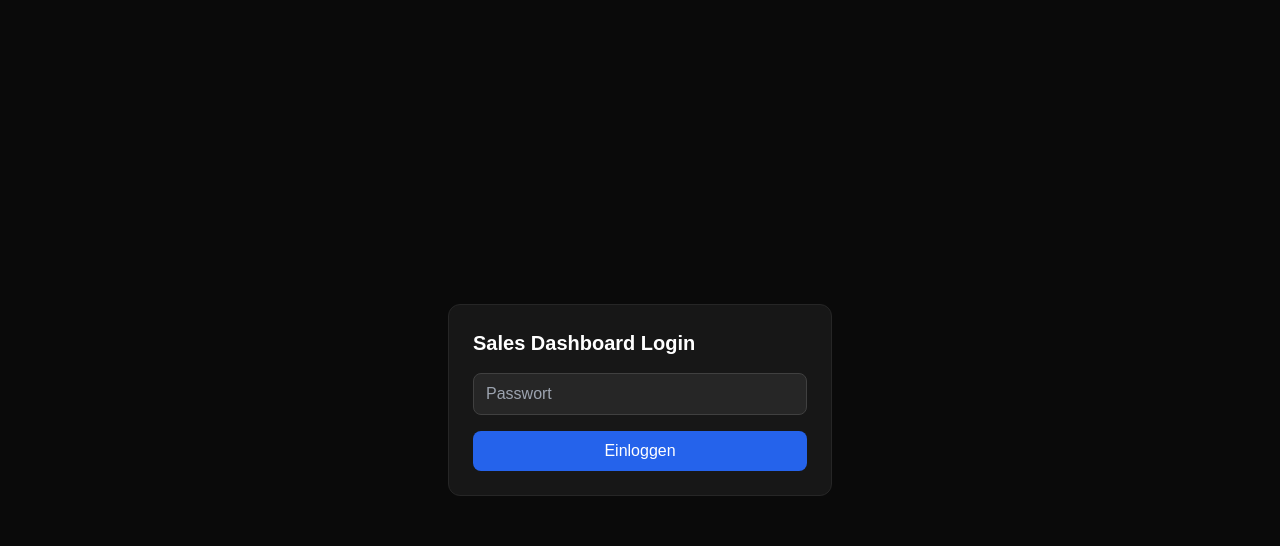
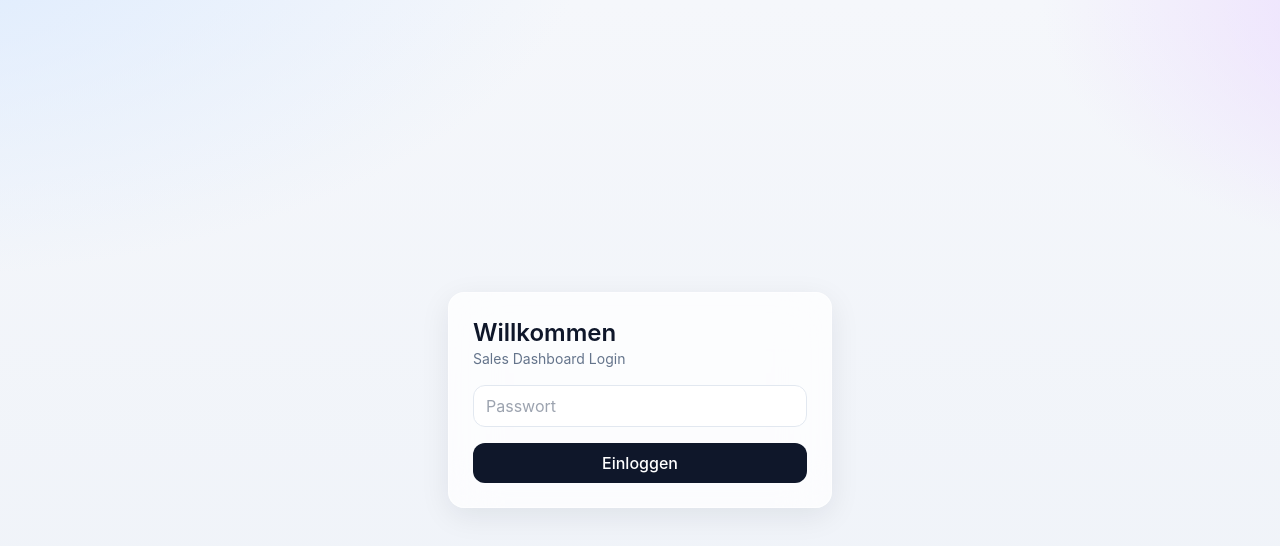
Before and after one commit to lukas-final/Sales-Dashboard-DPB, a Next.js app: page /login in a window 1280 px wide. Shown: the top 546 px of the page. Built offline with nearby package versions, Linux system fonts and the light colour scheme.

Commit message:
style: apply lighter apple-like glass UI shell and login

```diff
--- a/app/(protected)/layout.tsx
+++ b/app/(protected)/layout.tsx
@@ -8,15 +8,20 @@
   if (!pass || auth !== pass) redirect('/login')
 
   return (
-    <main className="min-h-screen bg-neutral-100 text-neutral-900">
-      <nav className="bg-white border-b border-neutral-200 px-4 py-3 flex gap-4 text-sm">
-        <Link href="/dashboard">Dashboard</Link>
-        <Link href="/data-entry">Dateneingabe</Link>
-        <Link href="/admin">Admin</Link>
-        <Link href="/entries">Einträge</Link>
-        <form action="/api/logout" method="post" className="ml-auto"><button>Logout</button></form>
+    <main className="apple-shell">
+      <nav className="apple-nav px-4 py-3">
+        <div className="max-w-6xl mx-auto flex items-center gap-2 md:gap-4 text-sm overflow-x-auto whitespace-nowrap">
+          <span className="font-semibold mr-2">Sales Dashboard</span>
+          <Link href="/dashboard" className="apple-btn-secondary py-1.5 px-3">Dashboard</Link>
+          <Link href="/data-entry" className="apple-btn-secondary py-1.5 px-3">Dateneingabe</Link>
+          <Link href="/entries" className="apple-btn-secondary py-1.5 px-3">Einträge</Link>
+          <Link href="/admin" className="apple-btn-secondary py-1.5 px-3">Admin</Link>
+          <form action="/api/logout" method="post" className="ml-auto">
+            <button className="apple-btn-primary py-1.5 px-3">Logout</button>
+          </form>
+        </div>
       </nav>
-      <div className="p-4">{children}</div>
+      <div className="max-w-6xl mx-auto p-4 md:p-6">{children}</div>
     </main>
   )
 }
--- a/app/globals.css
+++ b/app/globals.css
@@ -3,21 +3,59 @@
 @tailwind utilities;
 
 :root {
-  --background: #ffffff;
-  --foreground: #171717;
+  --bg-0: #f5f7fb;
+  --bg-1: #eef2f8;
+  --text: #0f172a;
+  --muted: #64748b;
+  --card: rgba(255, 255, 255, 0.72);
+  --border: rgba(255, 255, 255, 0.5);
 }
 
-@media (prefers-color-scheme: dark) {
-  :root {
-    --background: #0a0a0a;
-    --foreground: #ededed;
-  }
+* {
+  -webkit-tap-highlight-color: transparent;
 }
 
 body {
-  color: var(--foreground);
-  background: var(--background);
-  font-family: Arial, Helvetica, sans-serif;
+  color: var(--text);
+  background:
+    radial-gradient(1200px 600px at -10% -10%, #dbeafe 0%, transparent 60%),
+    radial-gradient(900px 500px at 120% 0%, #e9d5ff 0%, transparent 55%),
+    linear-gradient(180deg, var(--bg-0), var(--bg-1));
+  font-family: -apple-system, BlinkMacSystemFont, 'SF Pro Text', 'SF Pro Display', 'Segoe UI', Roboto, Helvetica, Arial, sans-serif;
+}
+
+@layer components {
+  .apple-shell {
+    @apply min-h-screen text-slate-900;
+  }
+
+  .apple-nav {
+    @apply sticky top-0 z-50 backdrop-blur-xl bg-white/70 border-b border-white/60;
+  }
+
+  .apple-card {
+    @apply rounded-2xl border border-white/60 bg-white/75 backdrop-blur-xl shadow-[0_8px_30px_rgba(15,23,42,0.08)];
+  }
+
+  .apple-input {
+    @apply w-full rounded-xl border border-slate-200 bg-white/90 px-3 py-2 text-slate-800 outline-none transition focus:border-blue-400 focus:ring-2 focus:ring-blue-100;
+  }
+
+  .apple-select {
+    @apply apple-input;
+  }
+
+  .apple-btn {
+    @apply rounded-xl px-4 py-2 font-medium transition;
+  }
+
+  .apple-btn-primary {
+    @apply apple-btn bg-slate-900 text-white hover:bg-slate-700;
+  }
+
+  .apple-btn-secondary {
+    @apply apple-btn bg-white text-slate-800 border border-slate-200 hover:bg-slate-50;
+  }
 }
 
 @layer utilities {
--- a/app/login/page.tsx
+++ b/app/login/page.tsx
@@ -22,18 +22,21 @@
   }
 
   return (
-    <main className="min-h-screen bg-neutral-950 text-white flex items-center justify-center p-4">
-      <form onSubmit={onSubmit} className="w-full max-w-sm bg-neutral-900 border border-neutral-800 rounded-xl p-6 space-y-4">
-        <h1 className="text-xl font-semibold">Sales Dashboard Login</h1>
+    <main className="min-h-screen flex items-center justify-center p-4">
+      <form onSubmit={onSubmit} className="apple-card w-full max-w-sm p-6 space-y-4">
+        <div>
+          <h1 className="text-2xl font-semibold">Willkommen</h1>
+          <p className="text-sm text-slate-500">Sales Dashboard Login</p>
+        </div>
         <input
           type="password"
-          className="w-full rounded-lg bg-neutral-800 border border-neutral-700 px-3 py-2"
+          className="apple-input"
           placeholder="Passwort"
           value={password}
           onChange={(e) => setPassword(e.target.value)}
         />
-        {error ? <p className="text-red-400 text-sm">{error}</p> : null}
-        <button className="w-full bg-blue-600 hover:bg-blue-500 rounded-lg py-2">Einloggen</button>
+        {error ? <p className="text-red-600 text-sm">{error}</p> : null}
+        <button className="w-full apple-btn-primary">Einloggen</button>
       </form>
     </main>
   )
```
